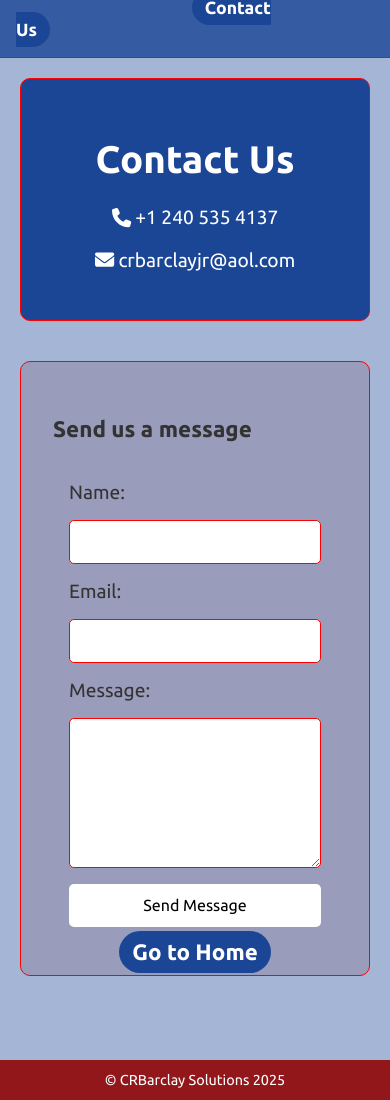
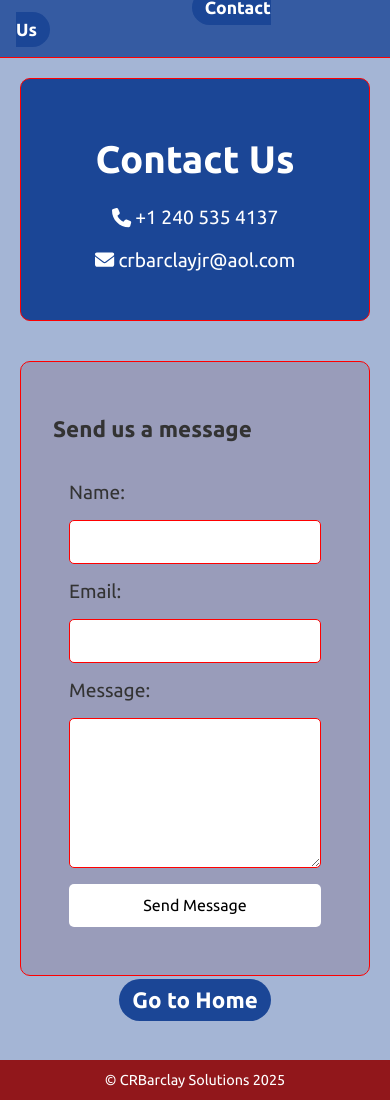
Before and after one commit to ShaynaMBarclay/CRBarclay, a React (Vite) app: page /contact in a window 390 px wide. Shown: the part 119-1219 px from the top of the page. Built offline with nearby package versions, Linux system fonts and the light colour scheme; a web font is replaced by a local one.

Commit message:
fixed buttons

```diff
--- a/src/styles/Contact.css
+++ b/src/styles/Contact.css
@@ -82,7 +82,7 @@
   }
   .go-home-button {
     position: absolute;
-    bottom: -0.2px;
+    bottom: 16rem;
     background-color: #1b4696;
     color: white;
     padding: 0.8rem 0.9rem;
@@ -92,6 +92,10 @@
     font-weight: bold;
     text-decoration: none;
     margin: 3rem 13rem 0;
+  }
+
+  .go-home-button:hover {
+    background-color: #14336c;
   }
 
   /* Mobile version */
@@ -182,6 +186,6 @@
     font-weight: bold;
     text-decoration: none;
     margin: 1rem 0;
-    bottom: -16.5rem
+    bottom: -19.5rem;
   }
   }
```
